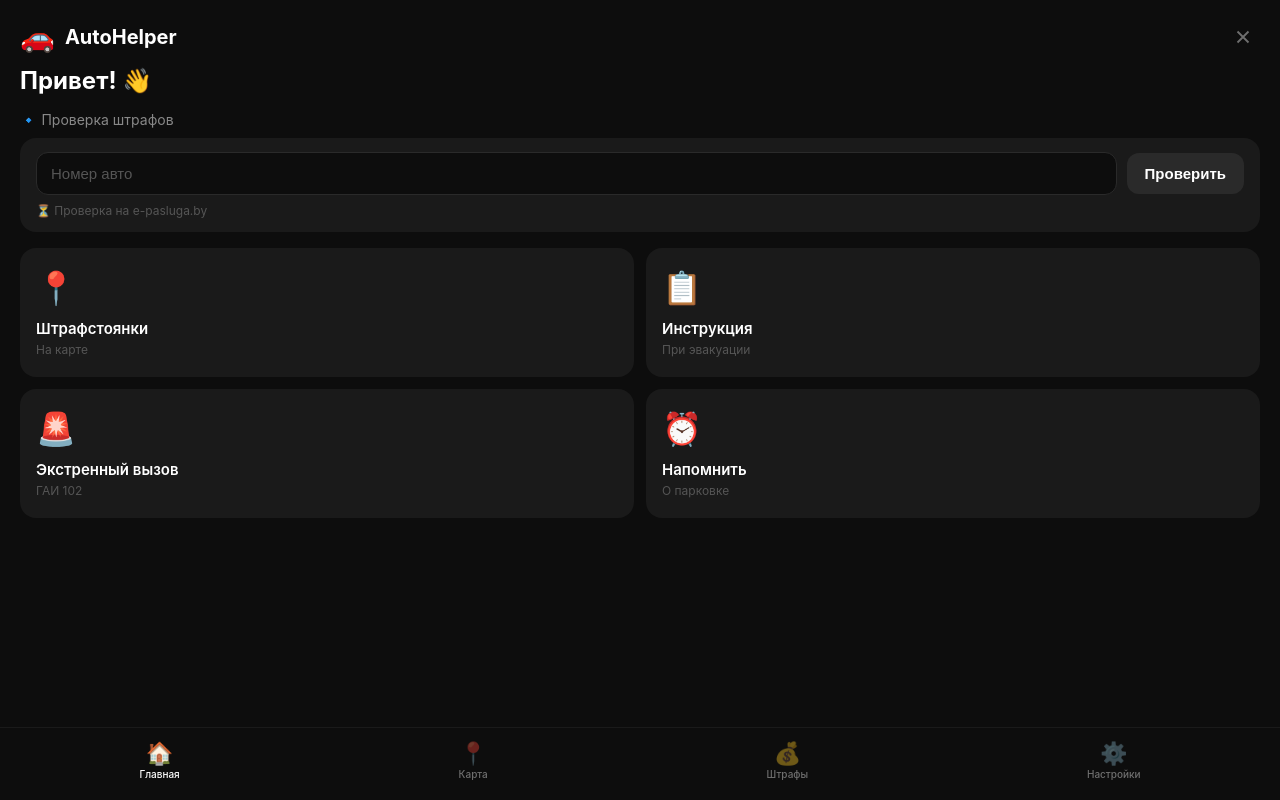
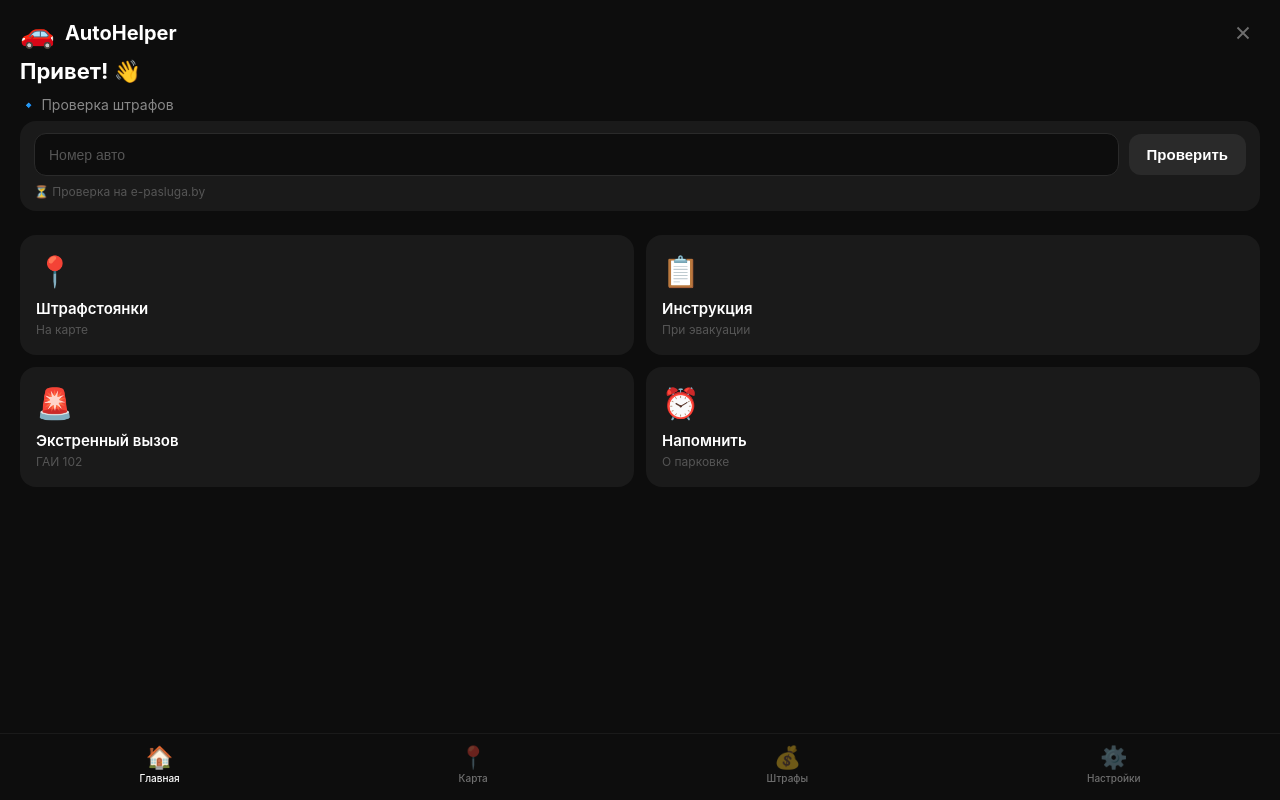
Before and after one commit to whyimsokine/automapbot, a plain HTML site: page index.html in a window 1280 px wide. Drawn offline with Linux system fonts and the light colour scheme; a script that the page names is missing.

Commit message:
Исправлены кнопки и нижнее меню

```diff
--- a/index.html
+++ b/index.html
@@ -72,22 +72,21 @@
 
     <!-- Нижнее меню (как в Blum) -->
 <div class="bottom-nav">
-        <div class="nav-item active">
+    <div class="nav-item active" onclick="showScreen('main-screen')">
         <span class="nav-icon">🏠</span>
         <span class="nav-label">Главная</span>
     </div>
-        <div class="nav-item">
+    <div class="nav-item" onclick="openMap()">
         <span class="nav-icon">📍</span>
         <span class="nav-label">Карта</span>
     </div>
-        <div class="nav-item">
+    <div class="nav-item" onclick="document.getElementById('carNumber').focus()">
         <span class="nav-icon">💰</span>
         <span class="nav-label">Штрафы</span>
     </div>
-        <div class="nav-item">
+    <div class="nav-item" onclick="showSettings()">
         <span class="nav-icon">⚙️</span>
         <span class="nav-label">Настройки</span>
-        </div>
     </div>
 </div>
 
--- a/script.js
+++ b/script.js
@@ -173,3 +173,27 @@ function showSettings() {
         buttons: [{ type: 'ok' }]
     });
 }
+
+// ===== НИЖНЕЕ МЕНЮ =====
+function setActiveNav(activeIndex) {
+    const items = document.querySelectorAll('.nav-item');
+    items.forEach((item, index) => {
+        item.classList.toggle('active', index === activeIndex);
+    });
+}
+
+// Обновляем при открытии главного экрана
+const originalShowScreen = showScreen;
+showScreen = function(screenId) {
+    originalShowScreen(screenId);
+    if (screenId === 'main-screen') {
+        setActiveNav(0);
+    }
+};
+
+// При открытии карты через меню
+const originalOpenMap = openMap;
+openMap = function() {
+    originalOpenMap();
+    setActiveNav(1);
+};
--- a/style.css
+++ b/style.css
@@ -36,7 +36,7 @@ body {
     display: flex;
     justify-content: space-between;
     align-items: center;
-    padding: 20px 20px 12px;
+    padding: 16px 20px 8px;
     flex-shrink: 0;
     background: #0d0d0d;
 }
@@ -77,42 +77,44 @@ body {
 
 /* ===== ПРИВЕТСТВИЕ ===== */
 .greeting {
-    padding: 0 20px 16px;
+    padding: 0 20px 12px;
     flex-shrink: 0;
 }
 
 .greeting-text {
-    font-size: 24px;
+    font-size: 22px;
     font-weight: 700;
     color: #ffffff;
 }
 
 /* ===== ФОРМА ШТРАФОВ ===== */
 .fines-form {
-    padding: 0 20px 16px;
+    padding: 0 20px 12px;
     flex-shrink: 0;
 }
 
 .form-title {
     font-size: 14px;
     color: #888;
-    margin-bottom: 10px;
+    margin-bottom: 8px;
 }
 
 .form-card {
     background: #1a1a1a;
     border-radius: 16px;
-    padding: 14px 16px;
+    padding: 12px 14px;
 }
 
 .form-row {
     display: flex;
     gap: 10px;
     align-items: center;
+    flex-wrap: nowrap;
 }
 
 .car-input {
     flex: 1;
+    min-width: 0;
     padding: 12px 14px;
     border: 1.5px solid #2a2a2a;
     border-radius: 12px;
@@ -133,6 +135,7 @@ body {
     text-transform: none;
     font-weight: 400;
     color: #555;
+    font-size: 14px;
 }
 
 .check-btn {
@@ -146,6 +149,7 @@ body {
     cursor: pointer;
     transition: all 0.2s;
     white-space: nowrap;
+    flex-shrink: 0;
 }
 
 .check-btn:active {
@@ -189,17 +193,16 @@ body {
     display: grid;
     grid-template-columns: 1fr 1fr;
     gap: 12px;
-    padding: 0 20px;
+    padding: 12px 20px 80px;
     flex: 1;
     overflow-y: auto;
     align-content: start;
-    padding-bottom: 80px;
 }
 
 .menu-card {
     background: #1a1a1a;
     border-radius: 16px;
-    padding: 20px 16px;
+    padding: 18px 16px;
     cursor: pointer;
     transition: all 0.2s;
     display: flex;
@@ -214,8 +217,8 @@ body {
 }
 
 .card-icon {
-    font-size: 32px;
-    margin-bottom: 8px;
+    font-size: 30px;
+    margin-bottom: 6px;
 }
 
 .card-title {
@@ -238,9 +241,10 @@ body {
     display: flex;
     justify-content: space-around;
     align-items: center;
-    padding: 8px 0 16px;
+    padding: 6px 0 12px;
     background: #0d0d0d;
     border-top: 1px solid #1a1a1a;
+    z-index: 100;
 }
 
 .nav-item {
@@ -249,9 +253,10 @@ body {
     align-items: center;
     gap: 2px;
     cursor: pointer;
-    padding: 4px 16px;
+    padding: 4px 12px;
     opacity: 0.4;
     transition: all 0.2s;
+    min-width: 50px;
 }
 
 .nav-item.active {
@@ -277,7 +282,7 @@ body {
     display: flex;
     justify-content: space-between;
     align-items: center;
-    padding: 16px 20px;
+    padding: 14px 20px;
     background: #0d0d0d;
     flex-shrink: 0;
 }
```
Lines whose indentation alone changed are shown as unchanged.
